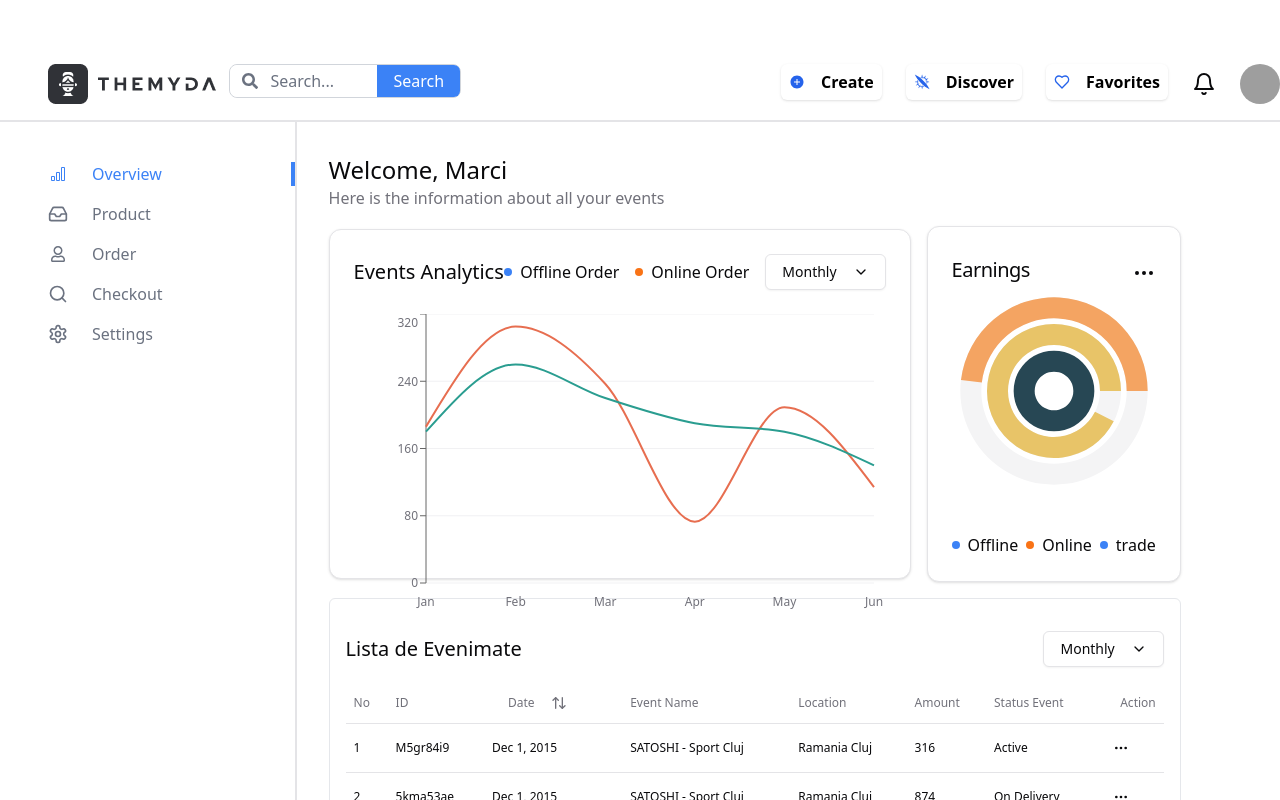
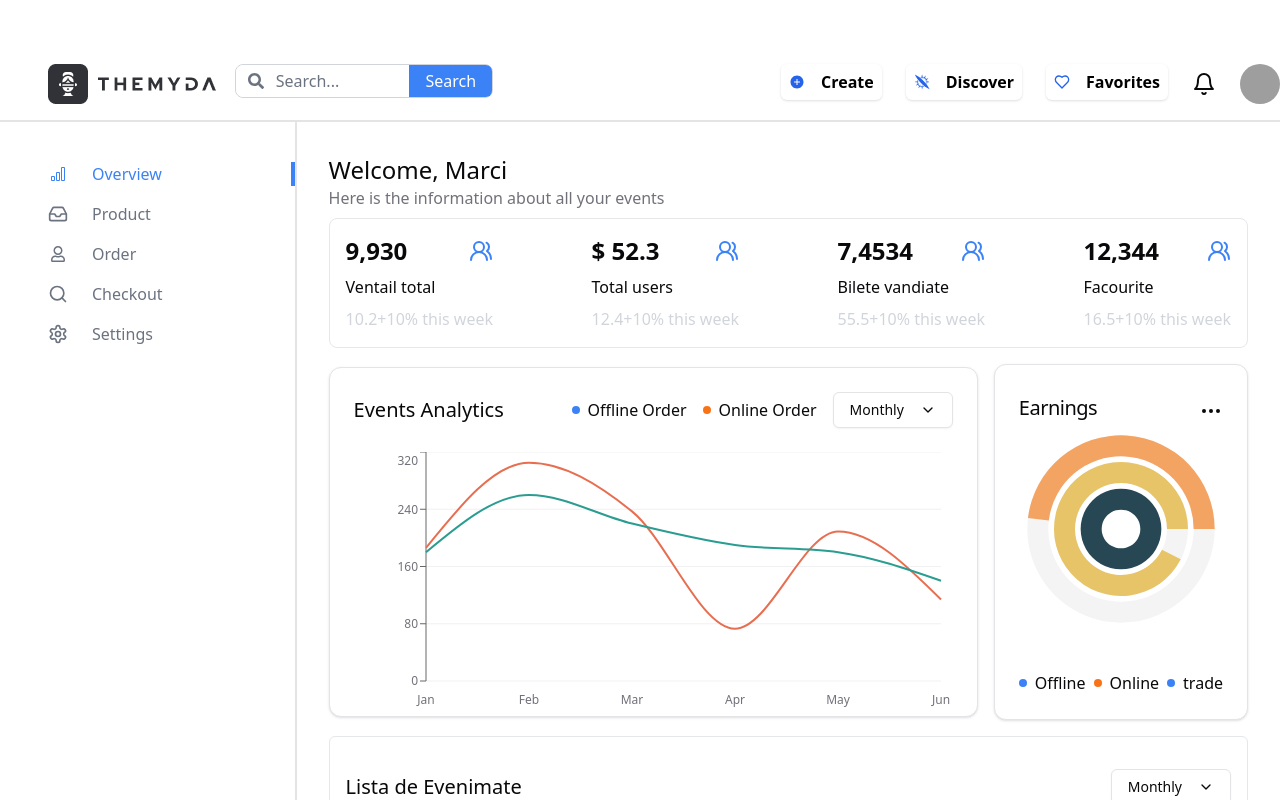
Before and after one commit to Asad629/Setup-Project, a React (Vite) app: page / in a window 1280 px wide. Shown: the top 800 px of the page. Built offline with nearby package versions, Linux system fonts and the light colour scheme; grey boxes are pictures that could not be loaded.

Commit message:
apply responsive2

```diff
--- /dev/null
+++ b/src/components/custom/CardBar.tsx
@@ -0,0 +1,24 @@
+import React from "react";
+import BannerCard from "../shared/BannerCard";
+import { CardData } from "@/constant";
+
+const CardBar = () => {
+  return (
+    <div className="flex items-center mt-2 justify-between border border-gray-200 rounded-lg flex-wrap">
+      {CardData.map((item, index) => {
+        return (
+          <>
+            <BannerCard
+              amount={item.amount}
+              text={item.text}
+              value={item.value}
+              key={index}
+            />
+          </>
+        );
+      })}
+    </div>
+  );
+};
+
+export default CardBar;
--- a/src/components/custom/Header.tsx
+++ b/src/components/custom/Header.tsx
@@ -10,7 +10,7 @@ import { Avatar, AvatarFallback, AvatarImage } from "@/components/ui/avatar";
 const Header = () => {
   return (
     <>
-      <div className="w-11/12 mx-auto items-center justify-between mb-4 md:hidden lg:hidden sm:flex">
+      <div className="w-11/12 mx-auto items-center justify-between mb-4 md:hidden lg:hidden sm:flex xs:flex">
         <Menu />
         <SearchBar />
         <Avatar>
@@ -18,11 +18,11 @@ const Header = () => {
           <AvatarFallback>CN</AvatarFallback>
         </Avatar>
       </div>
-      <div className="w-full flex text-center border-b-2 py-4 sm:hidden md:flex lg:flex">
+      <div className="w-full flex text-center border-b-2 py-4 sm:hidden md:flex lg:flex xs:hidden">
         <div className="w-1/5">
           <Logo />
         </div>
-        <div className="flex gap-80">
+        <div className="flex gap-72">
           <SearchBar />
           <div className="flex text-center gap-6">
             <IconButton text="Create" icon={IoAddCircleSharp} />
--- a/src/components/custom/LineChart.tsx
+++ b/src/components/custom/LineChart.tsx
@@ -8,34 +8,14 @@ import {
 } from "@/components/ui/dropdown-menu";
 import { Card, CardContent, CardHeader } from "@/components/ui/card";
 import {
-  ChartConfig,
   ChartContainer,
   ChartTooltip,
   ChartTooltipContent,
 } from "@/components/ui/chart";
 import { Button } from "../ui/button";
 import DotText from "../shared/Dottext";
-export const description = "A multiple line chart";
+import { LineChartConfig, LineChartData } from "@/constant";
 
-const chartData = [
-  { month: "January", desktop: 186, mobile: 180 },
-  { month: "February", desktop: 305, mobile: 260 },
-  { month: "March", desktop: 237, mobile: 220 },
-  { month: "April", desktop: 73, mobile: 190 },
-  { month: "May", desktop: 209, mobile: 180 },
-  { month: "June", desktop: 114, mobile: 140 },
-];
-
-const chartConfig = {
-  desktop: {
-    label: "Desktop",
-    color: "hsl(var(--chart-1))",
-  },
-  mobile: {
-    label: "Mobile",
-    color: "hsl(var(--chart-2))",
-  },
-} satisfies ChartConfig;
 
 export function ChartComponent() {
   return (
@@ -57,10 +37,10 @@ export function ChartComponent() {
         </div>
       </CardHeader>
       <CardContent className="w-full h-full flex-1">
-        <ChartContainer config={chartConfig}>
+        <ChartContainer config={LineChartConfig} style={{height: "80%" , width: "100%"}}>
           <LineChart
             accessibilityLayer
-            data={chartData}
+            data={LineChartData}
             margin={{
               left: 12,
               right: 12,
--- a/src/components/custom/RadialChart.tsx
+++ b/src/components/custom/RadialChart.tsx
@@ -11,45 +11,18 @@ import {
   CardTitle,
 } from "@/components/ui/card";
 import {
-  ChartConfig,
   ChartContainer,
   ChartTooltip,
   ChartTooltipContent,
 } from "@/components/ui/chart";
 import DotText from "../shared/Dottext";
-import { chartData } from "@/constant";
+import { chartConfig, chartData } from "@/constant";
 
 
 
-const chartConfig = {
-  visitors: {
-    label: "Visitors",
-  },
-  chrome: {
-    label: "Chrome",
-    color: "hsl(var(--chart-1))",
-  },
-  safari: {
-    label: "Safari",
-    color: "hsl(var(--chart-2))",
-  },
-  firefox: {
-    label: "Firefox",
-    color: "hsl(var(--chart-3))",
-  },
-  edge: {
-    label: "Edge",
-    color: "hsl(var(--chart-4))",
-  },
-  other: {
-    label: "Other",
-    color: "hsl(var(--chart-5))",
-  },
-} satisfies ChartConfig;
-
 export function RadialChart() {
   return (
-    <Card className="flex flex-col md:w-full lg:w-auto">
+    <Card className="flex flex-col md:w-full lg:w-auto sm:w-full xs:w-full">
       <CardHeader className="items-center pb-0 flex flex-row my-1 justify-between">
         <CardTitle className="font-medium text-xl">Earnings</CardTitle>
         <Ellipsis />
--- /dev/null
+++ b/src/components/shared/BannerCard.tsx
@@ -0,0 +1,24 @@
+import { CardPropTypes } from "@/interface";
+import { UsersRound } from "lucide-react";
+import React from "react";
+
+
+const BannerCard = ({ amount, text, value }: CardPropTypes) => {
+  return (
+    <div className="flex flex-col gap-2 p-4">
+      <div className="flex items-center justify-between">
+        <span className="font-semibold text-2xl">{amount}</span>
+        <UsersRound className="text-blue-500 " />
+      </div>
+      <span className="text-base font-normal">{text}</span>
+      <div className="flex items-center justify-between">
+        <span className="text-base font-normal text-gray-300">{value}</span>
+        <span className="text-base font-normal text-gray-300">
+          +10% this week
+        </span>
+      </div>
+    </div>
+  );
+};
+
+export default BannerCard;
--- a/src/constant/index.ts
+++ b/src/constant/index.ts
@@ -1,6 +1,15 @@
+import { ChartConfig } from "@/components/ui/chart";
 import { paths } from "@/routes/path";
 import { Table_Type } from "@/type";
-import { Inbox, Search, Settings } from "lucide-react";
+import {
+  CircleCheck,
+  Heart,
+  icons,
+  Inbox,
+  Search,
+  Settings,
+  UsersRound,
+} from "lucide-react";
 import { BsBarChart } from "react-icons/bs";
 import { FaRegUser } from "react-icons/fa";
 
@@ -67,3 +76,76 @@ export const items = [
     icon: Settings,
   },
 ];
+
+export const chartConfig = {
+  visitors: {
+    label: "Visitors",
+  },
+  chrome: {
+    label: "Chrome",
+    color: "hsl(var(--chart-1))",
+  },
+  safari: {
+    label: "Safari",
+    color: "hsl(var(--chart-2))",
+  },
+  firefox: {
+    label: "Firefox",
+    color: "hsl(var(--chart-3))",
+  },
+  edge: {
+    label: "Edge",
+    color: "hsl(var(--chart-4))",
+  },
+  other: {
+    label: "Other",
+    color: "hsl(var(--chart-5))",
+  },
+} satisfies ChartConfig;
+
+export const LineChartData = [
+  { month: "January", desktop: 186, mobile: 180 },
+  { month: "February", desktop: 305, mobile: 260 },
+  { month: "March", desktop: 237, mobile: 220 },
+  { month: "April", desktop: 73, mobile: 190 },
+  { month: "May", desktop: 209, mobile: 180 },
+  { month: "June", desktop: 114, mobile: 140 },
+];
+
+export const LineChartConfig = {
+  desktop: {
+    label: "Desktop",
+    color: "hsl(var(--chart-1))",
+  },
+  mobile: {
+    label: "Mobile",
+    color: "hsl(var(--chart-2))",
+  },
+} satisfies ChartConfig;
+
+export const CardData = [
+  {
+    amount: "9,930",
+    text: "Ventail total",
+    value: "10.2",
+    icon: { Heart },
+  },
+  {
+    amount: "$ 52.3",
+    text: "Total users",
+    value: "12.4",
+    icon: { UsersRound },
+  },
+  {
+    amount: "7,4534",
+    text: "Bilete vandiate",
+    value: "55.5",
+    icon: { Inbox },
+  },
+  {
+    amount: "12,344",
+    text: "Facourite",
+    value: "16.5",
+    icon: {CircleCheck},
+  },
+];
--- a/src/layouts/DefaultLayout.tsx
+++ b/src/layouts/DefaultLayout.tsx
@@ -9,8 +9,8 @@ const DefaultLayout = () => {
       <div className="grid-area-header col-span-2 sticky top-0 bg-white z-10">
         <Header />
       </div>
-      <div className="flex flex-row">
-        <div className="grid-area-sidebar border-r-2 md:block lg:block sm:hidden">
+      <div className="grid grid-cols-[1fr_4fr]">
+        <div className="grid-area-sidebar border-r-2 md:block lg:block sm:hidden xs:hidden">
           <AppSidebar />
         </div>
 
--- a/src/views/Home/index.tsx
+++ b/src/views/Home/index.tsx
@@ -1,3 +1,4 @@
+import CardBar from "@/components/custom/CardBar";
 import { DataTableDemo } from "@/components/custom/DataTable";
 import { ChartComponent } from "@/components/custom/LineChart";
 import { RadialChart } from "@/components/custom/RadialChart";
@@ -10,7 +11,8 @@ const Home = () => {
       <p className="text-base font-normal text-zinc-500">
         Here is the information about all your events
       </p>
-      <div className="flex items-center gap-4 mt-4 lg:flex-row md:flex-col sm:flex-col">
+      <CardBar />
+      <div className="flex items-center gap-4 mt-4 lg:flex-row md:flex-col sm:flex-col xs:flex-col">
         <ChartComponent />
         <RadialChart />
       </div>
--- a/tailwind.config.js
+++ b/tailwind.config.js
@@ -1,70 +1,70 @@
 /** @type {import('tailwindcss').Config} */
 export default {
   darkMode: ["class"],
-    content: [
-    "./index.html",
-    "./src/**/*.{js,ts,jsx,tsx}",
-  ],
+  content: ["./index.html", "./src/**/*.{js,ts,jsx,tsx}"],
   theme: {
     extend: {
       borderRadius: {
-  			lg: 'var(--radius)',
-  			md: 'calc(var(--radius) - 2px)',
-  			sm: 'calc(var(--radius) - 4px)'
+        lg: "var(--radius)",
+        md: "calc(var(--radius) - 2px)",
+        sm: "calc(var(--radius) - 4px)",
       },
       colors: {
-  			background: 'hsl(var(--background))',
-  			foreground: 'hsl(var(--foreground))',
+        background: "hsl(var(--background))",
+        foreground: "hsl(var(--foreground))",
         card: {
-  				DEFAULT: 'hsl(var(--card))',
-  				foreground: 'hsl(var(--card-foreground))'
+          DEFAULT: "hsl(var(--card))",
+          foreground: "hsl(var(--card-foreground))",
         },
         popover: {
-  				DEFAULT: 'hsl(var(--popover))',
-  				foreground: 'hsl(var(--popover-foreground))'
+          DEFAULT: "hsl(var(--popover))",
+          foreground: "hsl(var(--popover-foreground))",
         },
         primary: {
-  				DEFAULT: 'hsl(var(--primary))',
-  				foreground: 'hsl(var(--primary-foreground))'
+          DEFAULT: "hsl(var(--primary))",
+          foreground: "hsl(var(--primary-foreground))",
         },
         secondary: {
-  				DEFAULT: 'hsl(var(--secondary))',
-  				foreground: 'hsl(var(--secondary-foreground))'
+          DEFAULT: "hsl(var(--secondary))",
+          foreground: "hsl(var(--secondary-foreground))",
         },
         muted: {
-  				DEFAULT: 'hsl(var(--muted))',
-  				foreground: 'hsl(var(--muted-foreground))'
+          DEFAULT: "hsl(var(--muted))",
+          foreground: "hsl(var(--muted-foreground))",
         },
         accent: {
-  				DEFAULT: 'hsl(var(--accent))',
-  				foreground: 'hsl(var(--accent-foreground))'
+          DEFAULT: "hsl(var(--accent))",
+          foreground: "hsl(var(--accent-foreground))",
         },
         destructive: {
-  				DEFAULT: 'hsl(var(--destructive))',
-  				foreground: 'hsl(var(--destructive-foreground))'
+          DEFAULT: "hsl(var(--destructive))",
+          foreground: "hsl(var(--destructive-foreground))",
         },
-  			border: 'hsl(var(--border))',
-  			input: 'hsl(var(--input))',
-  			ring: 'hsl(var(--ring))',
+        border: "hsl(var(--border))",
+        input: "hsl(var(--input))",
+        ring: "hsl(var(--ring))",
         chart: {
-  				'1': 'hsl(var(--chart-1))',
-  				'2': 'hsl(var(--chart-2))',
-  				'3': 'hsl(var(--chart-3))',
-  				'4': 'hsl(var(--chart-4))',
-  				'5': 'hsl(var(--chart-5))'
+          1: "hsl(var(--chart-1))",
+          2: "hsl(var(--chart-2))",
+          3: "hsl(var(--chart-3))",
+          4: "hsl(var(--chart-4))",
+          5: "hsl(var(--chart-5))",
         },
         sidebar: {
-  				DEFAULT: 'hsl(var(--sidebar-background))',
-  				foreground: 'hsl(var(--sidebar-foreground))',
-  				primary: 'hsl(var(--sidebar-primary))',
-  				'primary-foreground': 'hsl(var(--sidebar-primary-foreground))',
-  				accent: 'hsl(var(--sidebar-accent))',
-  				'accent-foreground': 'hsl(var(--sidebar-accent-foreground))',
-  				border: 'hsl(var(--sidebar-border))',
-  				ring: 'hsl(var(--sidebar-ring))'
-  			}
-  		}
-  	}
+          DEFAULT: "hsl(var(--sidebar-background))",
+          foreground: "hsl(var(--sidebar-foreground))",
+          primary: "hsl(var(--sidebar-primary))",
+          "primary-foreground": "hsl(var(--sidebar-primary-foreground))",
+          accent: "hsl(var(--sidebar-accent))",
+          "accent-foreground": "hsl(var(--sidebar-accent-foreground))",
+          border: "hsl(var(--sidebar-border))",
+          ring: "hsl(var(--sidebar-ring))",
+        },
+      },
+      screens: {
+        xs: "420px",
+      },
+    },
   },
   plugins: [require("tailwindcss-animate")],
-}
+};
```
Also changed, not shown: src/interface/index.ts (+7 -0 lines). Lines whose indentation alone changed are shown as unchanged.
